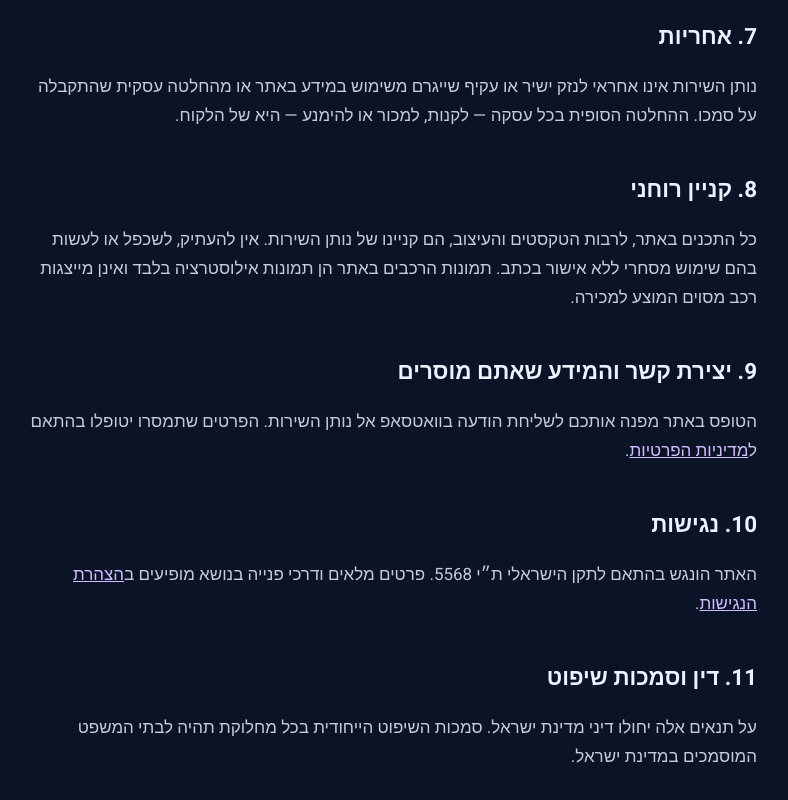
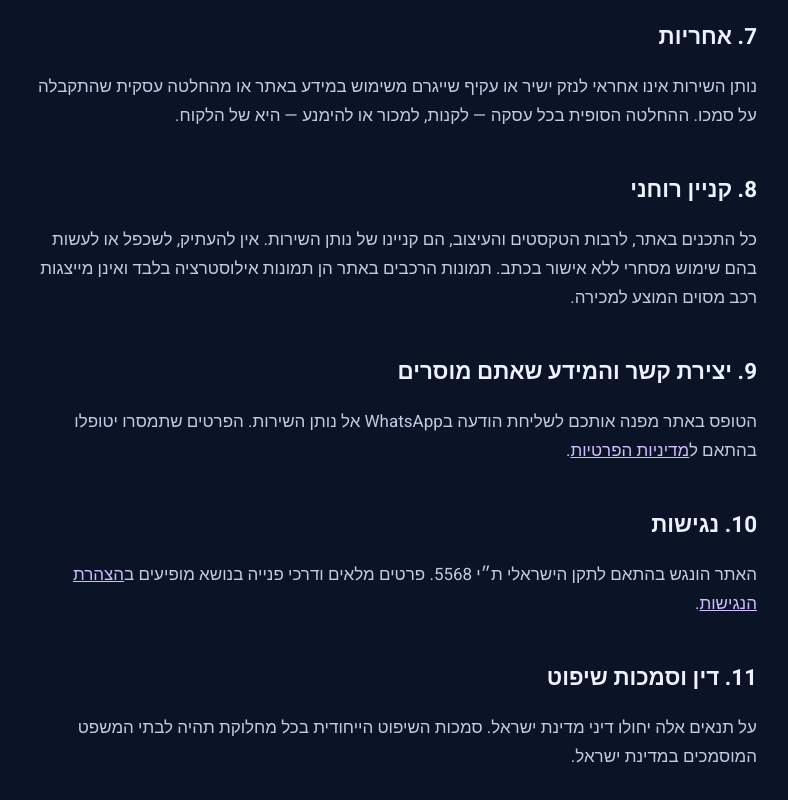
Before and after one commit to YradenShua7/AdvisorCar, a website: page terms.html in a window 1280 px wide. Shown: the part 1603-2403 px from the top of the page, without its empty margins (253-1041 px from the left). Drawn offline with Linux system fonts and the light colour scheme.

Commit message:
use English WhatsApp instead of Hebrew transliteration

```diff
--- a/terms.html
+++ b/terms.html
@@ -110,7 +110,7 @@
 
 <h2>9. יצירת קשר והמידע שאתם מוסרים</h2>
 <p>
-  הטופס באתר מפנה אותכם לשליחת הודעה בוואטסאפ אל נותן השירות. הפרטים שתמסרו יטופלו
+  הטופס באתר מפנה אותכם לשליחת הודעה ב<span dir="ltr">WhatsApp</span> אל נותן השירות. הפרטים שתמסרו יטופלו
   בהתאם ל<a href="privacy.html">מדיניות הפרטיות</a>.
 </p>
 
```
